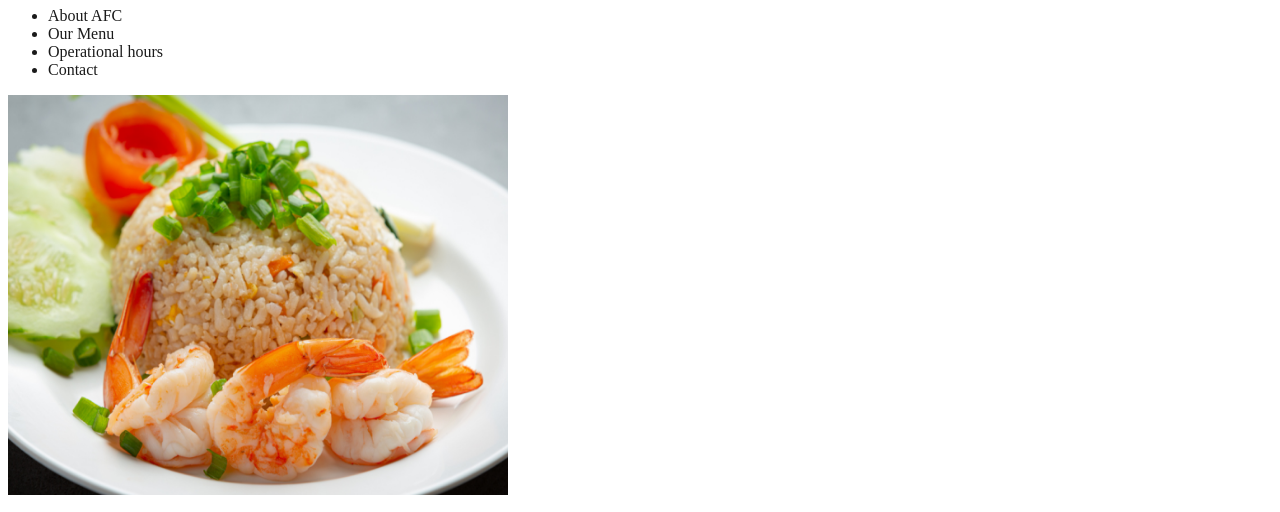
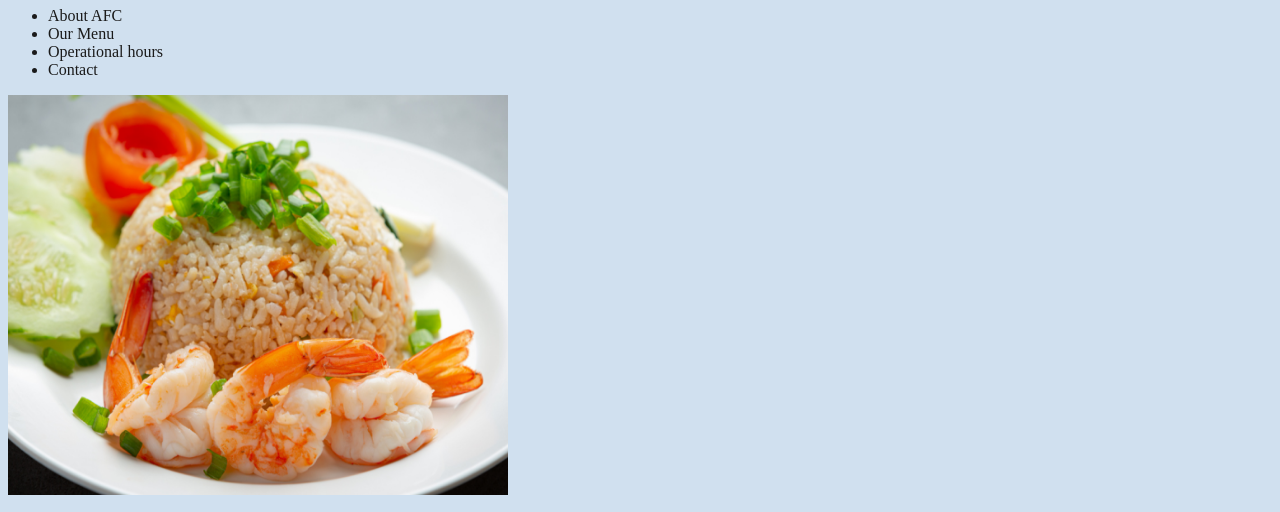
Before and after one commit to Muha-coder-dev/Ajeyo-APP, a plain HTML site: page index.html in a window 1280 px wide. Shown: the part 73-585 px from the top of the page. Drawn offline with Linux system fonts and the light colour scheme.

Commit message:
changed the background of ajeyo app

```diff
--- a/styles.css
+++ b/styles.css
@@ -5,7 +5,7 @@
 } */
 
 body {
-  background-color: #fff;
+  background-color: rgb(208, 224, 239);
   color: #1a1a1a;
   font-family: "Space Mono", monospace "Times New Roman", Times, serif;
 }
```
Also changed, not shown: index.html (+1 -0 lines).
